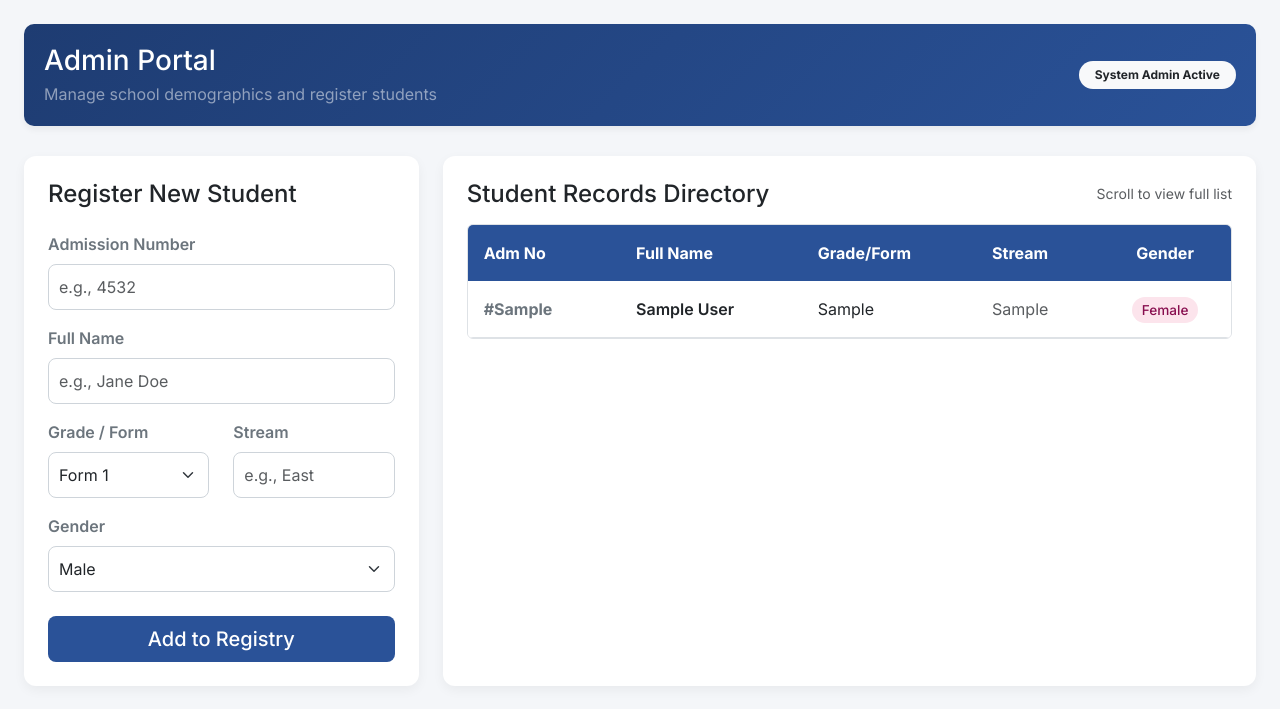
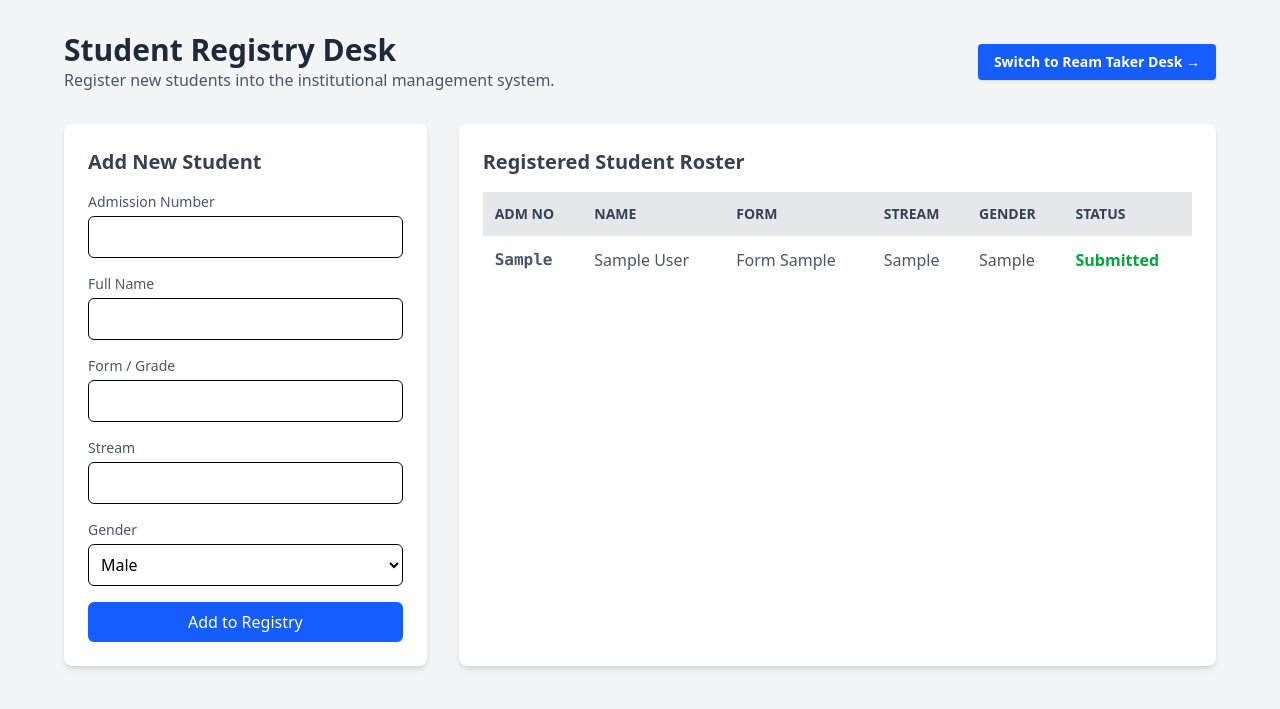
Before and after one commit to erickodhi/Ream-management, a Flask app: page /admin in a window 1280 px wide. Shown: the top 709 px of the page. Run offline with Flask 3, Linux system fonts and the light colour scheme; tables that the repository leaves empty hold one stand-in row (values such as "Sample post").

Commit message:
Synchronized templates with updated database system

```diff
--- a/templates/admin.html
+++ b/templates/admin.html
@@ -3,175 +3,87 @@
 <head>
     <meta charset="UTF-8">
     <meta name="viewport" content="width=device-width, initial-scale=1.0">
-    <title>Admin - Student Registry</title>
-    <link href="https://fonts.googleapis.com/css2?family=Inter:wght@300;400;500;600;700&display=swap" rel="stylesheet">
-    <link rel="stylesheet" href="https://cdn.jsdelivr.net/npm/bootstrap@5.3.0/dist/css/bootstrap.min.css">
+    <title>Institution Admin Dashboard</title>
+    <script src="https://cdn.jsdelivr.net/npm/@tailwindcss/browser@4"></script>
+</head>
+<body class="bg-gray-100 p-8">
+    <div class="max-w-6xl mx-auto">
+        <header class="mb-8 flex justify-between items-center">
+            <div>
+                <h1 class="text-3xl font-bold text-gray-800">Student Registry Desk</h1>
+                <p class="text-gray-600">Register new students into the institutional management system.</p>
+            </div>
+            <a href="/taker" class="bg-blue-600 hover:bg-blue-700 text-white px-4 py-2 rounded shadow-sm text-sm font-semibold transition">
+                Switch to Ream Taker Desk →
+            </a>
+        </header>
 
-    <style>
-        body {
-            font-family: 'Inter', sans-serif;
-            background-color: #f4f6f9;
-        }
-        .dashboard-header {
-            background: linear-gradient(135deg, #1e3c72 0%, #2a5298 100%);
-            color: white;
-            padding: 20px;
-            border-radius: 10px;
-            margin-bottom: 30px;
-            box-shadow: 0 4px 6px rgba(0,0,0,0.05);
-        }
-        .card {
-            border: none;
-            border-radius: 12px;
-            box-shadow: 0 4px 12px rgba(0, 0, 0, 0.05);
-        }
-        .form-control, .form-select {
-            border-radius: 8px;
-            padding: 10px;
-            border: 1px solid #ced4da;
-        }
-        .form-control:focus, .form-select:focus {
-            border-color: #2a5298;
-            box-shadow: 0 0 0 0.2rem rgba(42, 82, 152, 0.25);
-        }
-        .btn-primary {
-            background-color: #2a5298;
-            border: none;
-            padding: 10px 20px;
-            border-radius: 8px;
-            font-weight: 500;
-            transition: all 0.2s ease;
-        }
-        .btn-primary:hover {
-            background-color: #1e3c72;
-        }
-        .table-container {
-            max-height: 530px;
-            overflow-y: auto;
-        }
-        .table thead th {
-            background-color: #2a5298;
-            color: white;
-            position: sticky;
-            top: 0;
-            border: none;
-        }
-        .table tbody tr {
-            align-middle: middle;
-            transition: all 0.2s;
-        }
-        .table tbody tr:hover {
-            background-color: #f1f4f9;
-        }
-        .badge-gender {
-            padding: 5px 10px;
-            border-radius: 20px;
-            font-size: 0.85rem;
-            font-weight: 500;
-        }
-        .bg-male { background-color: #e3f2fd; color: #0d47a1; }
-        .bg-female { background-color: #fce4ec; color: #880e4f; }
-    </style>
-</head>
-<body>
-
-    <div class="container-fluid px-4 py-4">
-
-        <div class="dashboard-header d-flex justify-content-between align-items-center">
+        <div class="grid grid-cols-1 md:grid-cols-3 gap-8">
+            <div class="bg-white p-6 rounded-lg shadow-md h-fit">
+                <h2 class="text-xl font-semibold mb-4 text-gray-700">Add New Student</h2>
+                <form action="/admin/add_student" method="POST" class="space-y-4">
                     <div>
-                <h1 class="h3 mb-1">Admin Portal</h1>
-                <p class="mb-0 text-white-50">Manage school demographics and register students</p>
+                        <label class="block text-sm font-medium text-gray-600">Admission Number</label>
+                        <input type="text" name="adm_no" required class="w-full mt-1 p-2 border rounded-md">
                     </div>
-            <span class="badge bg-light text-dark px-3 py-2 rounded-pill">System Admin Active</span>
+                    <div>
+                        <label class="block text-sm font-medium text-gray-600">Full Name</label>
+                        <input type="text" name="name" required class="w-full mt-1 p-2 border rounded-md">
                     </div>
-
-        <div class="row g-4">
-
-            <div class="col-lg-4">
-                <div class="card h-100">
-                    <div class="card-body p-4">
-                        <h4 class="card-title mb-4 text-dark font-weight-bold">Register New Student</h4>
-
-                        <form action="/admin/add_student" method="POST">
-                            <div class="mb-3">
-                                <label class="form-label text-secondary fw-semibold">Admission Number</label>
-                                <input type="text" name="adm_no" class="form-control" placeholder="e.g., 4532" required>
+                    <div>
+                        <label class="block text-sm font-medium text-gray-600">Form / Grade</label>
+                        <input type="text" name="form" required class="w-full mt-1 p-2 border rounded-md">
                     </div>
-
-                            <div class="mb-3">
-                                <label class="form-label text-secondary fw-semibold">Full Name</label>
-                                <input type="text" name="name" class="form-control" placeholder="e.g., Jane Doe" required>
+                    <div>
+                        <label class="block text-sm font-medium text-gray-600">Stream</label>
+                        <input type="text" name="stream" required class="w-full mt-1 p-2 border rounded-md">
                     </div>
-
-                            <div class="row mb-3">
-                                <div class="col-md-6">
-                                    <label class="form-label text-secondary fw-semibold">Grade / Form</label>
-                                    <select name="form" class="form-select" required>
-                                        <option value="Form 1">Form 1</option>
-                                        <option value="Form 2">Form 2</option>
-                                        <option value="Form 3">Form 3</option>
-                                        <option value="Form 4">Form 4</option>
-                                    </select>
-                                </div>
-                                <div class="col-md-6">
-                                    <label class="form-label text-secondary fw-semibold">Stream</label>
-                                    <input type="text" name="stream" class="form-control" placeholder="e.g., East" required>
-                                </div>
-                            </div>
-
-                            <div class="mb-4">
-                                <label class="form-label text-secondary fw-semibold">Gender</label>
-                                <select name="gender" class="form-select" required>
+                    <div>
+                        <label class="block text-sm font-medium text-gray-600">Gender</label>
+                        <select name="gender" required class="w-full mt-1 p-2 border rounded-md bg-white">
                             <option value="Male">Male</option>
                             <option value="Female">Female</option>
                         </select>
                     </div>
-
-                            <button type="submit" class="btn btn-primary w-100 py-2 fs-5">Add to Registry</button>
+                    <button type="submit" class="w-full bg-blue-600 hover:bg-blue-700 text-white font-medium py-2 rounded-md transition">
+                        Add to Registry
+                    </button>
                 </form>
             </div>
-                </div>
-            </div>
 
-            <div class="col-lg-8">
-                <div class="card h-100">
-                    <div class="card-body p-4">
-                        <div class="d-flex justify-content-between align-items-center mb-3">
-                            <h4 class="card-title text-dark mb-0">Student Records Directory</h4>
-                            <small class="text-muted">Scroll to view full list</small>
-                        </div>
-
-                        <div class="table-container border rounded">
-                            <table class="table table-hover mb-0">
+            <div class="bg-white p-6 rounded-lg shadow-md md:col-span-2">
+                <h2 class="text-xl font-semibold mb-4 text-gray-700">Registered Student Roster</h2>
+                <div class="overflow-x-auto">
+                    <table class="w-full text-left border-collapse">
                         <thead>
-                                    <tr>
-                                        <th class="py-3 px-3">Adm No</th>
-                                        <th class="py-3">Full Name</th>
-                                        <th class="py-3">Grade/Form</th>
-                                        <th class="py-3">Stream</th>
-                                        <th class="py-3 text-center">Gender</th>
+                            <tr class="bg-gray-200 text-gray-700 text-sm uppercase">
+                                <th class="p-3">Adm No</th>
+                                <th class="p-3">Name</th>
+                                <th class="p-3">Form</th>
+                                <th class="p-3">Stream</th>
+                                <th class="p-3">Gender</th>
+                                <th class="p-3">Status</th>
                             </tr>
                         </thead>
-                                <tbody>
+                        <tbody class="text-gray-600 divide-y divide-gray-200">
                             {% for student in students %}
-                                    <tr>
-                                        <td class="fw-bold text-secondary py-3 px-3">#{{ student.adm_no }}</td>
-                                        <td class="fw-semibold py-3">{{ student.name }}</td>
-                                        <td class="py-3">{{ student.form }}</td>
-                                        <td class="py-3"><span class="text-muted">{{ student.stream }}</span></td>
-                                        <td class="py-3 text-center">
-                                            {% if student.gender == 'Male' %}
-                                                <span class="badge-gender bg-male">Male</span>
+                            <tr class="hover:bg-gray-50">
+                                <td class="p-3 font-mono font-bold">{{ student.adm_no }}</td>
+                                <td class="p-3">{{ student.name }}</td>
+                                <td class="p-3">Form {{ student.form }}</td>
+                                <td class="p-3">{{ student.stream }}</td>
+                                <td class="p-3">{{ student.gender }}</td>
+                                <td class="p-3">
+                                    {% if student.status == 'Submitted' %}
+                                    <span class="text-green-600 font-semibold">Submitted</span>
                                     {% else %}
-                                                <span class="badge-gender bg-female">Female</span>
+                                    <span class="text-amber-600 font-semibold">Pending</span>
                                     {% endif %}
                                 </td>
                             </tr>
                             {% else %}
                             <tr>
-                                        <td colspan="5" class="text-center text-muted py-5">
-                                            No students registered yet. Use the form on the left to start adding records.
-                                        </td>
+                                <td colspan="6" class="p-4 text-center text-gray-400">No students registered yet.</td>
                             </tr>
                             {% endfor %}
                         </tbody>
@@ -180,9 +92,5 @@
             </div>
         </div>
     </div>
-
-        </div>
-    </div>
-
 </body>
 </html>
```
Lines whose indentation alone changed are shown as unchanged.
